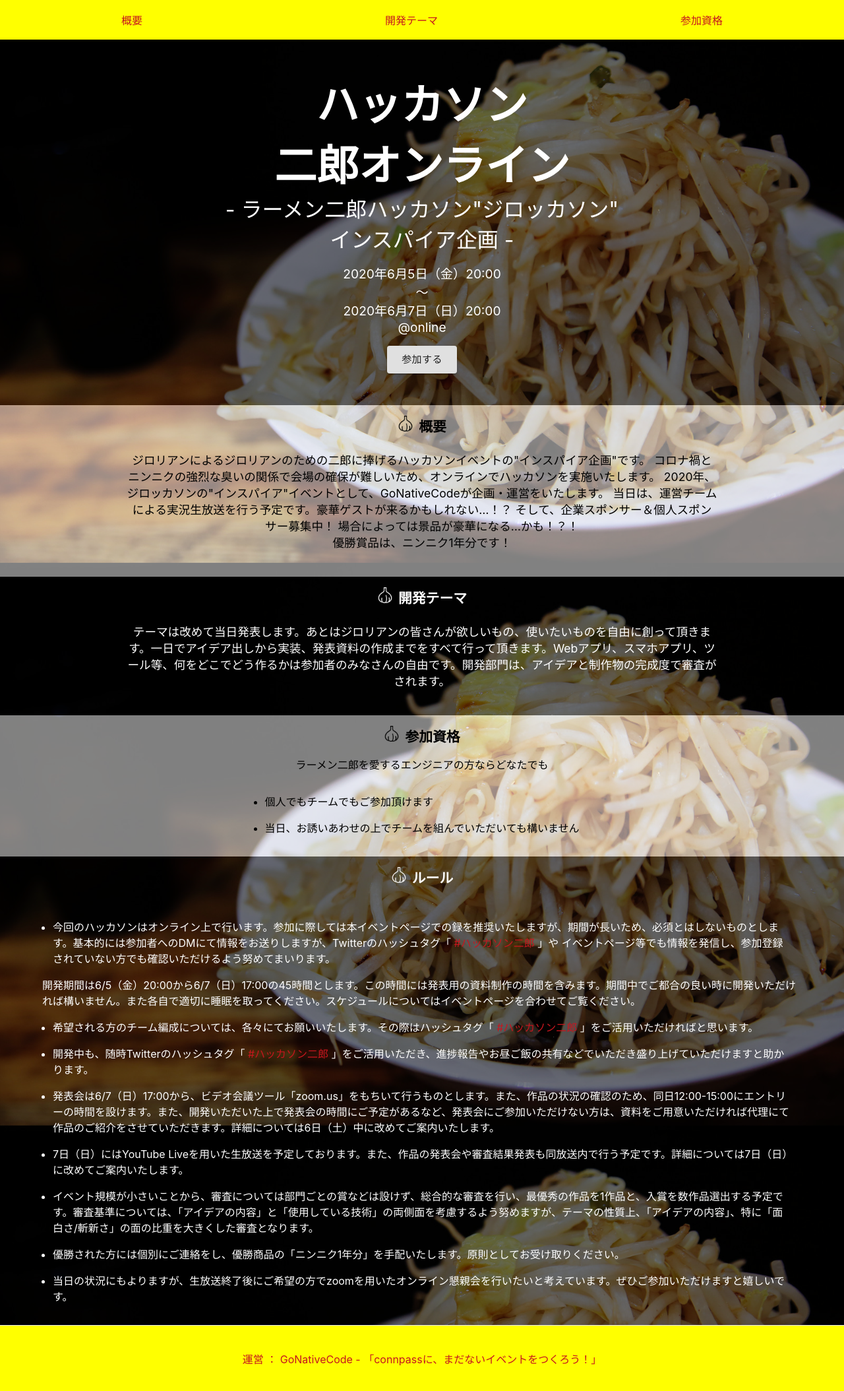
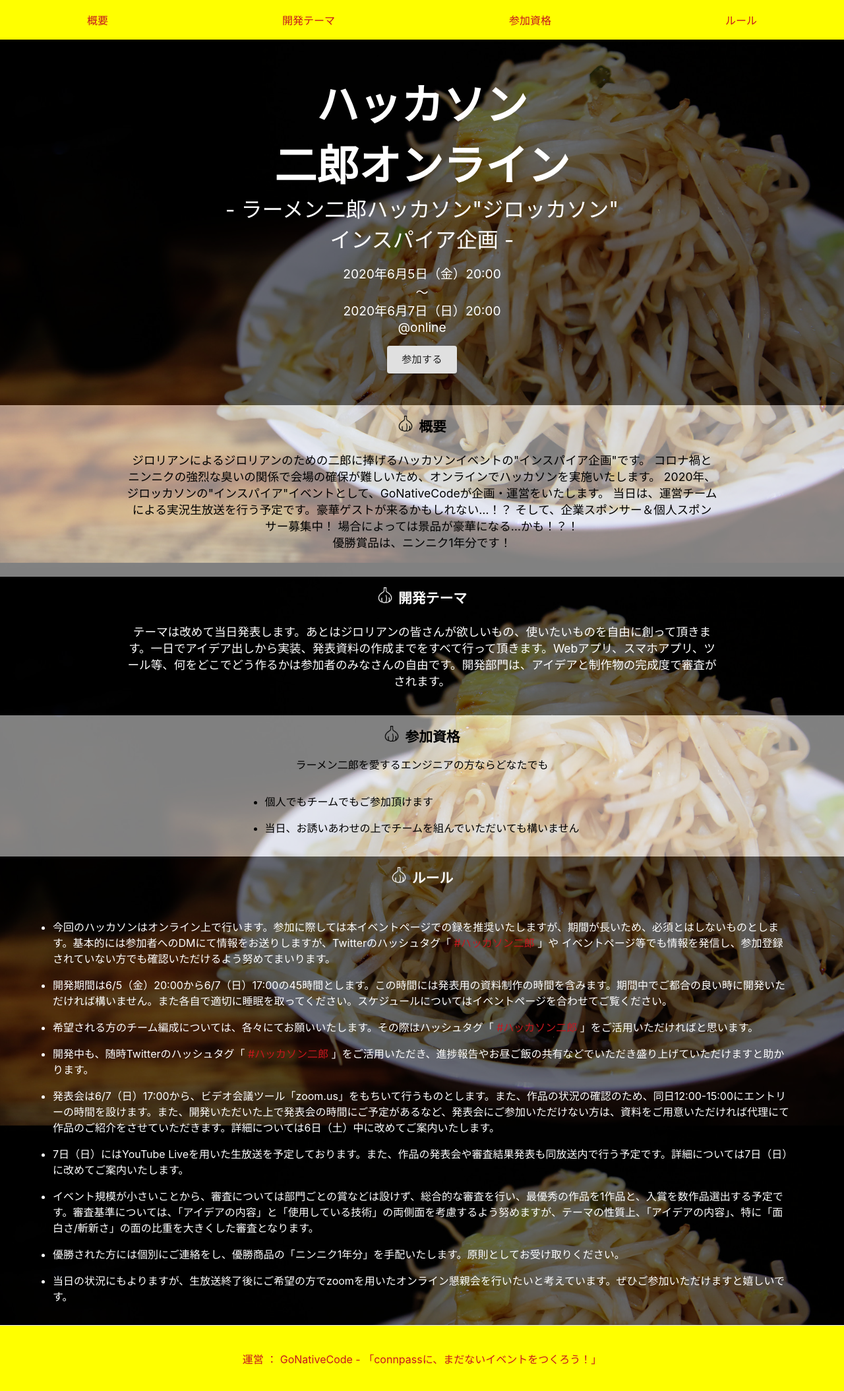
Before and after one commit to matsumana07384/jiro-hackthon-2020, a Next.js app: page / in a window 1280 px wide. Shown: the whole page at 66% size. Built offline with nearby package versions, Linux system fonts and the light colour scheme.

Commit message:
modify link and tag

```diff
--- a/components/Header.js
+++ b/components/Header.js
@@ -6,6 +6,7 @@ export default function Header() {
       <div><a href="#about">概要</a></div>
       <div><a href="#theme">開発テーマ</a></div>
       <div><a href="#qualification">参加資格</a></div>
+      <div><a href="#rule">ルール</a></div>
       {/* <div><a href="#schedule">参加者スケジュール</a></div>
       <div><a href="#live">生配信スケジュール</a></div> */}
     </header>
--- a/pages/index.js
+++ b/pages/index.js
@@ -3,7 +3,6 @@ import Header from '../components/Header'
 import Footer from '../components/Footer'
 import HashTag from '../components/hashtag'
 import Button from '@material-ui/core/Button';
-
 
 export default function Home() {
   return (
@@ -88,7 +87,9 @@ export default function Home() {
             <ul className="list">
               <li>
               今回のハッカソンはオンライン上で行います。参加に際しては本イベントページでの録を推奨いたしますが、期間が長いため、必須とはしないものとします。基本的には参加者へのDMにて情報をお送りしますが、Twitterのハッシュタグ「 <HashTag />」や <a href="https://gonativecode.connpass.com/event/173348/" target="_blank" rel="noopener noreferrer">イベントページ</a>等でも情報を発信し、参加登録されていない方でも確認いただけるよう努めてまいります。
-              </li>開発期間は6/5（金）20:00から6/7（日）17:00の45時間とします。この時間には発表用の資料制作の時間を含みます。期間中でご都合の良い時に開発いただければ構いません。また各自で適切に睡眠を取ってください。スケジュールについては<a href="https://gonativecode.connpass.com/event/173348/" target="_blank" rel="noopener noreferrer">イベントページ</a>を合わせてご覧ください。
+              </li>
+              <li>開発期間は6/5（金）20:00から6/7（日）17:00の45時間とします。この時間には発表用の資料制作の時間を含みます。期間中でご都合の良い時に開発いただければ構いません。また各自で適切に睡眠を取ってください。スケジュールについては<a href="https://gonativecode.connpass.com/event/173348/" target="_blank" rel="noopener noreferrer">イベントページ</a>を合わせてご覧ください。
+              </li>
               <li>
               希望される方のチーム編成については、各々にてお願いいたします。その際はハッシュタグ「 <HashTag /> 」をご活用いただければと思います。
               </li>
```
